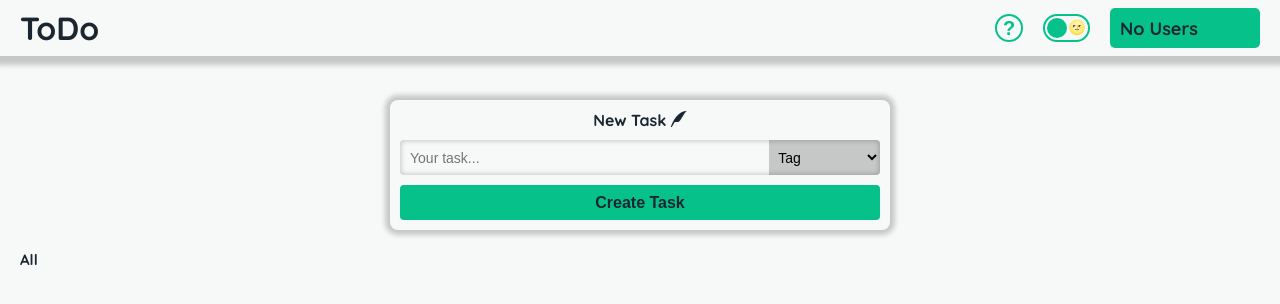
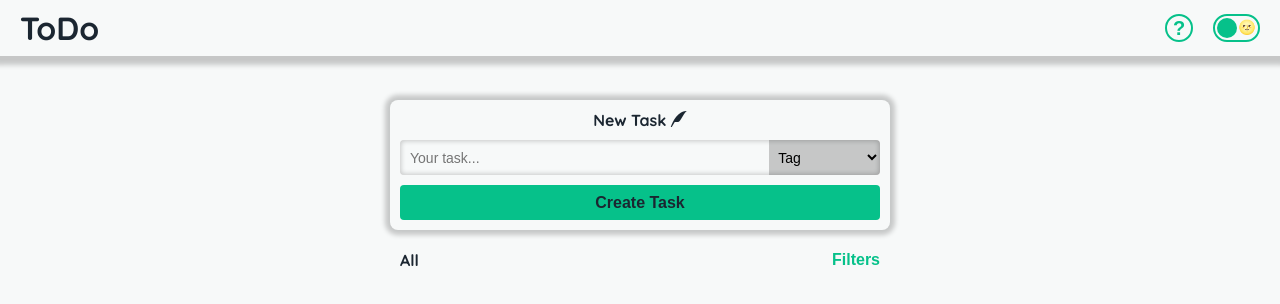
Before and after one commit to neriobalza/to-do, a React (Create React App) app: page / in a window 1280 px wide. Shown: the top 304 px of the page. Built offline with nearby package versions, Linux system fonts and the light colour scheme.

Commit message:
ToDoFilters

```diff
--- a/package.json
+++ b/package.json
@@ -15,7 +15,6 @@
   "scripts": {
     "start": "react-scripts start",
     "build": "react-scripts build",
-    "test": "react-scripts test",
     "eject": "react-scripts eject"
   },
   "eslintConfig": {
--- a/src/components/layout/Header.jsx
+++ b/src/components/layout/Header.jsx
@@ -44,13 +44,12 @@ const Header = () => {
           <div className="dark-mode-button__toggle"></div>
         </div>
 
-        <div id="users" className="users">
+        {/* <div id="users" className="users">
           <p className="users__current">No Users</p>
           <ul className="users__list">
-            {/* <li className="users__list--item">Nerio</li> */}
             <li className="users__list--item">Creater user</li>
           </ul>
-        </div>
+        </div> */}
 
         <ul className="social-media">
           <li className="social-media__link">
--- a/src/components/templates/ToDoFilters.jsx
+++ b/src/components/templates/ToDoFilters.jsx
@@ -1,9 +1,73 @@
-import React from "react";
+import React, { useState } from "react";
 
-const ToDoFilters = () => {
+const ToDoFilters = ({ setFilter }) => {
+  const [filterToShow, setFilterToShow] = useState("all");
+  const filters = [
+    { id: "done", type: "done", value: true },
+    { id: "undone", type: "done", value: false },
+    { id: "untaged", type: "tag", value: "untaged" },
+    { id: "home", type: "tag", value: "home" },
+    { id: "work", type: "tag", value: "work" },
+    { id: "school", type: "tag", value: "school" },
+  ];
+
+  const handleToggleFilters = () => {
+    document.getElementById("filters").classList.toggle("active");
+  };
+
+  const handleSelectFilter = (event) => {
+    const id = event.target.id;
+    const filterData = filters.find((fil) => {
+      return fil.id === id;
+    });
+    const filObj = {
+      filter: true,
+      data: {
+        type: filterData.type,
+        value: filterData.value,
+      },
+    };
+    setFilterToShow(id);
+    setFilter(filObj);
+    handleToggleFilters();
+  };
+
+  const handleQuitFilter = () => {
+    const filObj = {
+      filter: false,
+      data: {
+        type: "",
+        value: "",
+      },
+    };
+    setFilterToShow("all");
+    setFilter(filObj);
+    handleToggleFilters();
+  };
+
   return (
     <section className="todo-filters">
-      <h2>All</h2>
+      <div className="todo-filters__header">
+        <h2 className="todo-filters__header--current">{filterToShow}</h2>
+        <button
+          onClick={handleToggleFilters}
+          className="todo-filters__header--button"
+        >
+          Filters
+        </button>
+      </div>
+
+      <ul id="filters" className="todo-filters__list">
+        <li onClick={handleQuitFilter}>All</li>
+
+        {filters.map((fil) => {
+          return (
+            <li key={fil.id} id={fil.id} onClick={handleSelectFilter}>
+              {fil.id}
+            </li>
+          );
+        })}
+      </ul>
     </section>
   );
 };
--- a/src/components/templates/ToDoInput.jsx
+++ b/src/components/templates/ToDoInput.jsx
@@ -2,6 +2,7 @@ import React from "react";
 
 const ToDoInput = ({ save }) => {
   const handleSaveTask = (event) => {
+    event.preventDefault();
     const monthList = [
       "Jan",
       "Feb",
@@ -54,7 +55,7 @@ const ToDoInput = ({ save }) => {
         New Task <i className="icon-quill"></i>
       </label>
 
-      <form className="input-tag" id="input-tag">
+      <form className="input-tag" id="input-tag" onSubmit={handleSaveTask}>
         <input
           className="input"
           type="text"
@@ -62,6 +63,7 @@ const ToDoInput = ({ save }) => {
           placeholder="Your task..."
           name="task"
           id="task"
+          autoComplete="off"
         />
         <select className="tag" name="tag" id="tag">
           <option value="untaged" hidden>
@@ -74,7 +76,7 @@ const ToDoInput = ({ save }) => {
         </select>
       </form>
       <button className="button" onClick={handleSaveTask}>
-        Create Task
+        <p>Create Task</p>
       </button>
     </section>
   );
--- a/src/components/templates/ToDoList.jsx
+++ b/src/components/templates/ToDoList.jsx
@@ -1,7 +1,9 @@
 import React from "react";
 import ToDoItem from "./ToDoItem";
 
-const ToDoList = ({ list, save }) => {
+const ToDoList = ({ list, save, filterData }) => {
+  const { filter, data } = filterData;
+
   const handleChangeStatus = (event) => {
     const id = event.target.parentNode.parentNode.id;
     let taskDone = list.find((taskE) => {
@@ -12,7 +14,6 @@ const ToDoList = ({ list, save }) => {
       return taskE.id !== id;
     });
     newArray.push(taskDone);
-    console.log(newArray);
     save(newArray);
   };
 
@@ -26,7 +27,26 @@ const ToDoList = ({ list, save }) => {
 
   return (
     <section className="todo-list">
-      {list.map((task) => {
+      {!filter
+        ? list.map((task) => {
+            return (
+              <ToDoItem
+                task={task}
+                key={task.id}
+                handleChangeStatus={handleChangeStatus}
+                handleDelete={handleDelete}
+              />
+            );
+          })
+        : list
+            .filter((task) => {
+              if (data.type === "done") {
+                return task.done === data.value;
+              } else {
+                return task.tag === data.value;
+              }
+            })
+            .map((task) => {
               return (
                 <ToDoItem
                   task={task}
--- a/src/page/ToDo.jsx
+++ b/src/page/ToDo.jsx
@@ -1,4 +1,4 @@
-import React, { useState } from "react";
+import React, { useState, useEffect } from "react";
 
 import ToDoInput from "../components/templates/ToDoInput";
 import ToDoList from "../components/templates/ToDoList";
@@ -6,22 +6,44 @@ import ToDoFilters from "../components/templates/ToDoFilters";
 
 const ToDo = () => {
   const [todoList, setTodoList] = useState([]);
+  const [filter, setFilter] = useState({
+    filter: false,
+    data: {
+      type: "",
+      value: "",
+    },
+  });
+
+  useEffect(() => {
+    if (localStorage.getItem("tasks")) {
+      const localTasks = JSON.parse(localStorage.getItem("tasks"));
+      setTodoList([...localTasks]);
+    } else {
+      localStorage.setItem("tasks", JSON.stringify([]));
+    }
+  }, []);
 
   const handleInputTask = (task) => {
     let newList = todoList;
     newList.unshift(task);
+    localStorage.setItem("tasks", JSON.stringify(newList));
     setTodoList([...newList]);
   };
 
   const handleSetNewList = (newTaskArray) => {
+    localStorage.setItem("tasks", JSON.stringify(newTaskArray));
     setTodoList([...newTaskArray]);
+  };
+
+  const handleSetFilter = (fil) => {
+    setFilter(fil);
   };
 
   return (
     <main className="todo">
       <ToDoInput save={handleInputTask} />
-      <ToDoFilters />
-      <ToDoList list={todoList} save={handleSetNewList} />
+      <ToDoFilters setFilter={handleSetFilter} />
+      <ToDoList list={todoList} save={handleSetNewList} filterData={filter} />
     </main>
   );
 };
--- a/src/styles/components/templates/ToDoFilters.scss
+++ b/src/styles/components/templates/ToDoFilters.scss
@@ -0,0 +1,48 @@
+.todo-filters {
+  width: 100%;
+  padding: 0 1rem;
+  max-width: 500px;
+  margin: 0 auto;
+
+  &__header {
+    display: flex;
+    justify-content: space-between;
+    align-items: center;
+
+    &--current {
+      font-size: 1.6rem;
+      font-weight: bold;
+      text-transform: capitalize;
+    }
+
+    &--button {
+      background: none;
+      color: $green;
+      border: none;
+      font-size: 1.6rem;
+      font-weight: bold;
+      cursor: pointer;
+    }
+  }
+
+  &__list {
+    padding: 2rem 0;
+    align-items: center;
+    display: none;
+    // gap: 2rem;
+    row-gap: 2rem;
+    flex-wrap: wrap;
+
+    li {
+      width: 33%;
+      font-size: 1.6rem;
+      text-transform: capitalize;
+      font-weight: bold;
+      color: $green;
+    }
+
+    &.active {
+      display: flex;
+    }
+  }
+}
--- a/src/styles/components/templates/ToDoItem.scss
+++ b/src/styles/components/templates/ToDoItem.scss
@@ -52,6 +52,7 @@
 
     &.done {
       text-decoration: line-through;
+      text-decoration-color: inherit;
     }
   }
 
```
Lines whose indentation alone changed are shown as unchanged.
